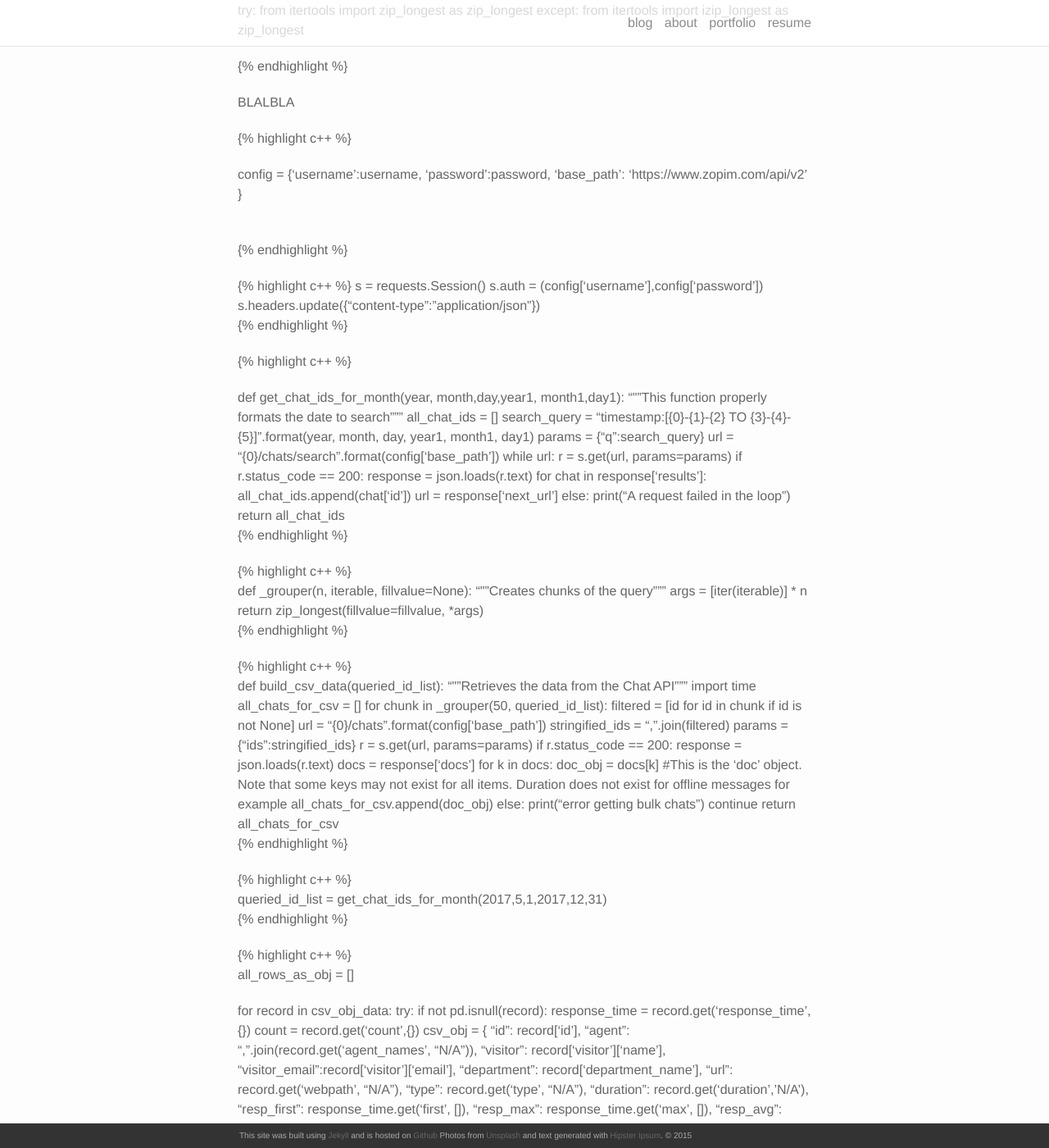
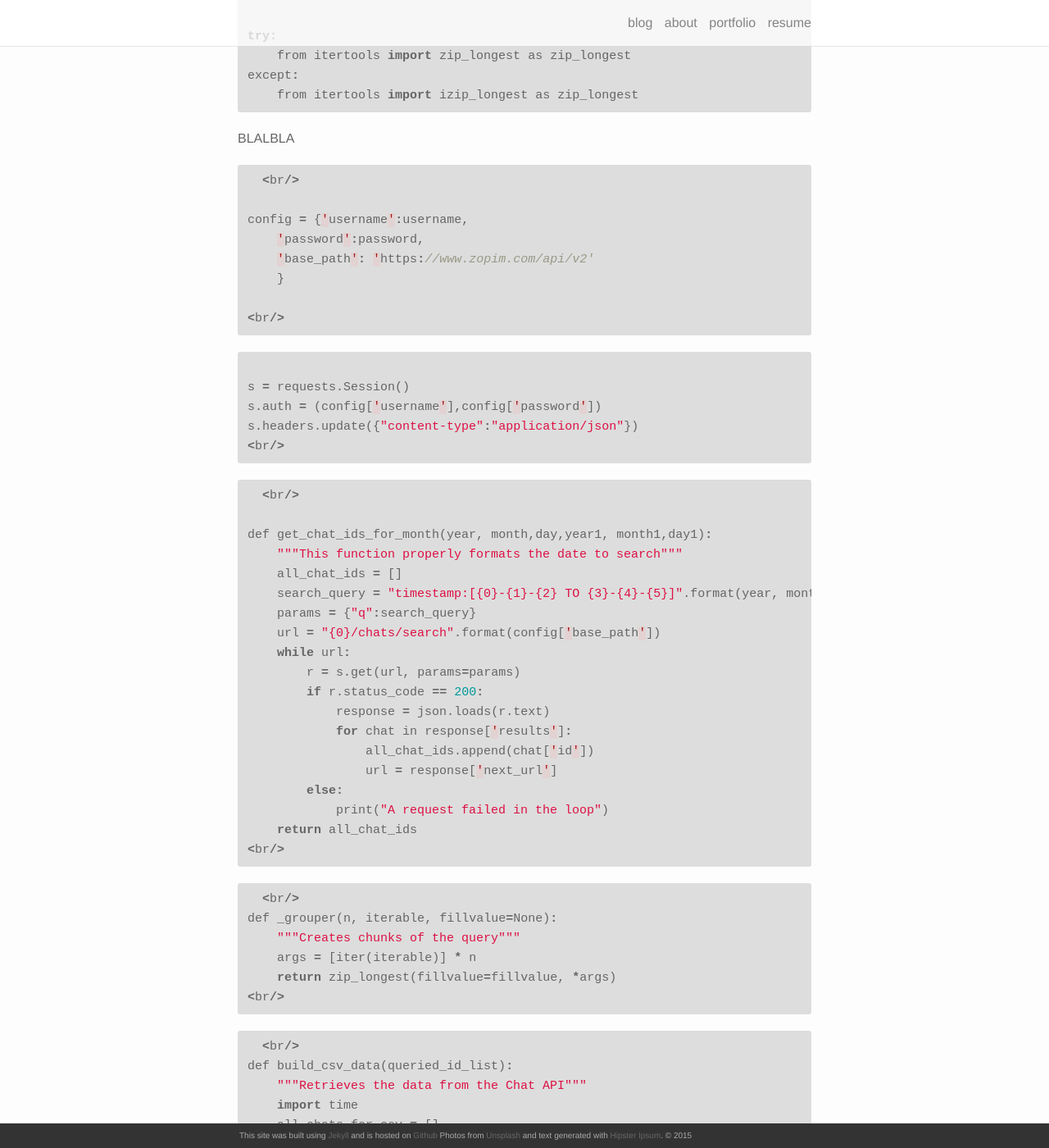
Before and after one commit to sdf94/sdf94.github.io, a Jekyll site: the page built from _posts/2015-07-15-title.markdown, in a window 1280 px wide and 1400 px high, scrolled down 501 px. Shown: the whole window at 82% size. Built offline with Jekyll 4.4.1, drawn with Linux system fonts in a browser that asks for light colours; nearby versions of some CDN libraries; some of the changed text lies outside the part shown.

Commit message:
Updating blog posts

```diff
--- a/_posts/2015-07-15-title.markdown
+++ b/_posts/2015-07-15-title.markdown
@@ -1,11 +1,10 @@
 ---
 layout: post
 title: Pulling Data from Zendesk Chat API
-date: 2015-04-06 14:31:00
+date: 2018-04-06 14:31:00
 description: Pulling the chats details to analyze Zendesk metrics
 ---
-This theme implements a built-in Jekyll feature, the use of Pygments, for sytanx highlighting. It supports more than 100 languages. This example is in C++. All you have to do is wrap your code in a liquid tag:
-{% raw  %}
+
 {% highlight c++ %}  <br/>
 import requests
 import json
@@ -13,11 +12,10 @@ import pandas as pd
 import numpy as np
 import io
 import datetime
-import matplotlib as plt <br/> {% endhighlight %}{% endraw %}
+import matplotlib as plt <br/> {% endhighlight %}
 
 Produces something like this:
 
-{% raw  %}
 {% highlight c++ %}  <br/>
 
 try:
@@ -25,11 +23,11 @@ try:
 except:
     from itertools import izip_longest as zip_longest
 
-{% endhighlight %}{% endraw %}
+{% endhighlight %}
 
 BLALBLA
 
-{% raw  %}
+
 {% highlight c++ %}  <br/>
 
 config = {'username':username,
@@ -37,17 +35,17 @@ config = {'username':username,
     'base_path': 'https://www.zopim.com/api/v2'
     }
 
-<br/> {% endhighlight %}{% endraw %}
+<br/> {% endhighlight %}
 
-{% raw  %}
+
 {% highlight c++ %}
 s = requests.Session()
 s.auth = (config['username'],config['password'])
 s.headers.update({"content-type":"application/json"})
-<br/> {% endhighlight %}{% endraw %}
+<br/> {% endhighlight %}
 
 
-{% raw  %}
+
 {% highlight c++ %}  <br/>
 
 def get_chat_ids_for_month(year, month,day,year1, month1,day1):
@@ -66,18 +64,18 @@ def get_chat_ids_for_month(year, month,day,year1, month1,day1):
         else:
             print("A request failed in the loop")
     return all_chat_ids
-<br/> {% endhighlight %}{% endraw %}
+<br/> {% endhighlight %}
 
 
-{% raw  %}
+
 {% highlight c++ %}  <br/>
 def _grouper(n, iterable, fillvalue=None):
     """Creates chunks of the query"""
     args = [iter(iterable)] * n
     return zip_longest(fillvalue=fillvalue, *args)
-<br/> {% endhighlight %}{% endraw %}
+<br/> {% endhighlight %}
 
-{% raw  %}
+
 {% highlight c++ %}  <br/>
 def build_csv_data(queried_id_list):
     """Retrieves the data from the Chat API"""
@@ -99,14 +97,14 @@ def build_csv_data(queried_id_list):
             print("error getting bulk chats")
             continue
     return all_chats_for_csv
-<br/> {% endhighlight %}{% endraw %}
+<br/> {% endhighlight %}
 
-{% raw  %}
+
 {% highlight c++ %}  <br/>
 queried_id_list = get_chat_ids_for_month(2017,5,1,2017,12,31)
-<br/> {% endhighlight %}{% endraw %}
+<br/> {% endhighlight %}
 
-{% raw  %}
+
 {% highlight c++ %}  <br/>
 all_rows_as_obj = []
 
@@ -143,13 +141,13 @@ for record in csv_obj_data:
             pass
     all_rows_as_obj.append(csv_obj)
 
-<br/> {% endhighlight %}{% endraw %}
+<br/> {% endhighlight %}
 
-{% raw  %}
+
 {% highlight c++ %}  <br/>
 col_keys = all_rows_as_obj[0].keys()
 csv_frame = pd.DataFrame([[i[j] for j in col_keys] for i in all_rows_as_obj], columns=col_keys)
 csv_frame['end timestamp'] = [datetime.datetime.strptime(str(x),'%Y-%m-%dT%H:%M:%SZ') for x in csv_frame['end timestamp']]
 csv_frame['start timestamp'] = [datetime.datetime.strptime(str(x),'%Y-%m-%dT%H:%M:%SZ') for x in csv_frame['start timestamp']]
 csv_frame.to_excel('stats.xlsx',encoding='utf-8')
-<br/> {% endhighlight %}{% endraw %}
+<br/> {% endhighlight %}
```
